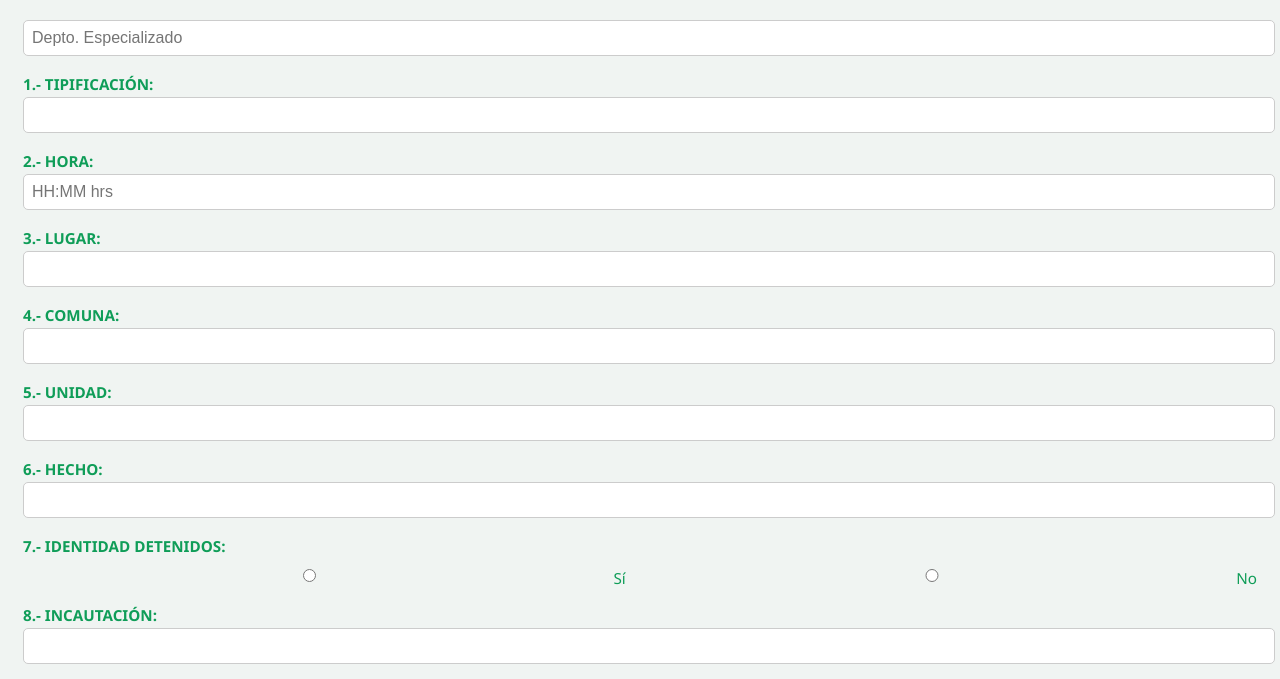
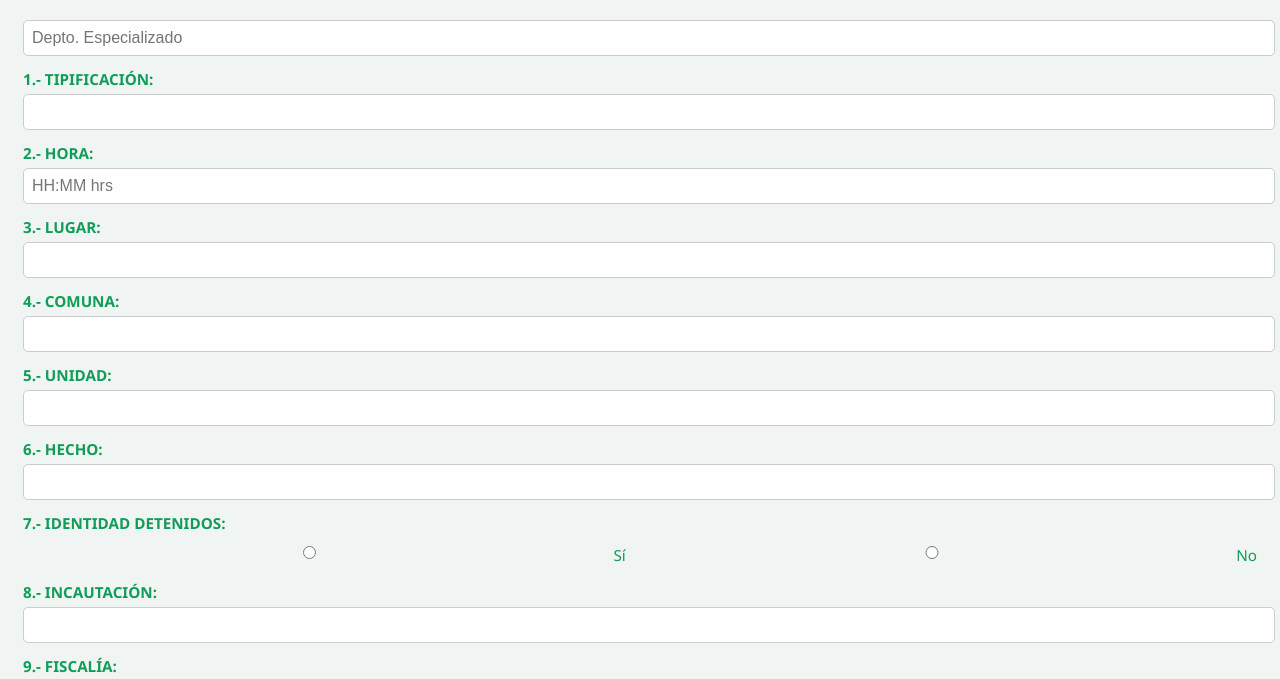
Before and after one commit to KNODRON/Puntos, a plain HTML site: page index.html in a window 1280 px wide. Shown: the part 86-765 px from the top of the page. Drawn offline with Linux system fonts and the light colour scheme.

Commit message:
Update style.css

```diff
--- a/style.css
+++ b/style.css
@@ -32,7 +32,8 @@ body {
 /* Estilo de etiquetas */
 label {
   display: block;
-  margin-top: 10px;
+  margin-top: 5px;
+  margin-bottom: 2px;
   font-weight: bold;
   color: #0f9d58;
   font-size: 0.95rem;
```
